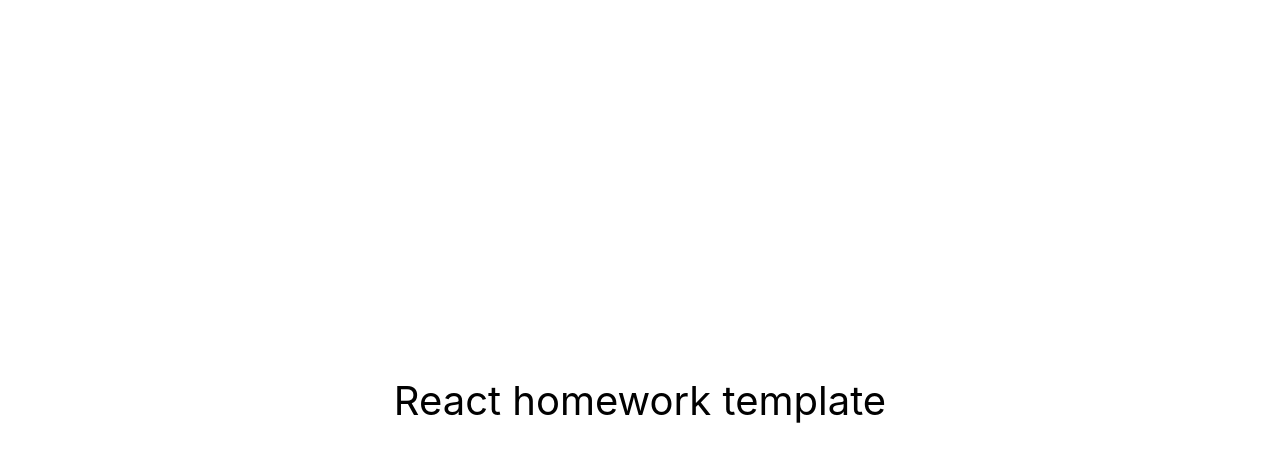
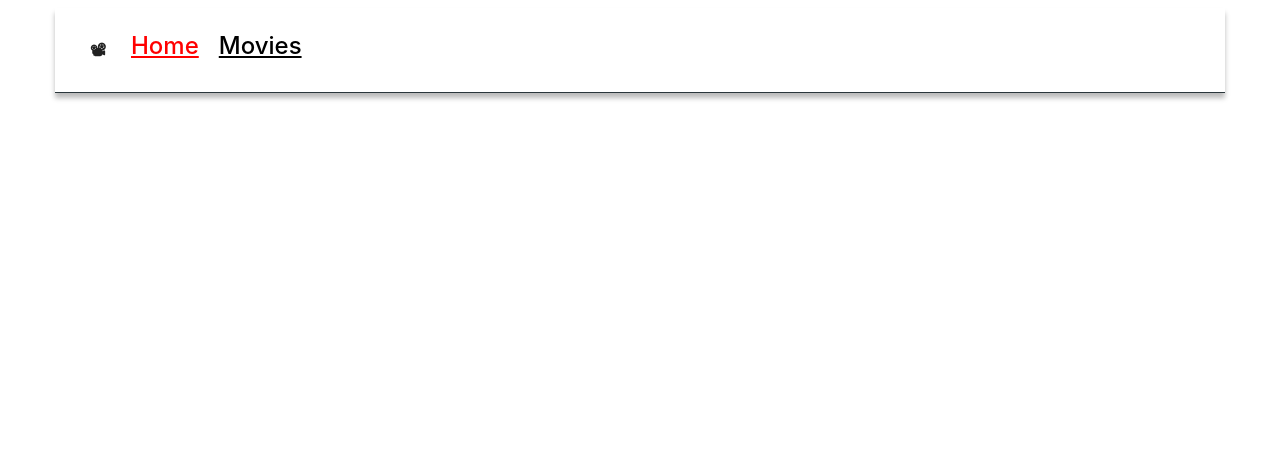
Before and after one commit to shmetanelena/goit-react-hw-05-movies, a React (Create React App) app: page / in a window 1280 px wide. Shown: the top 462 px of the page. Built offline with nearby package versions, Linux system fonts and the light colour scheme.

Commit message:
navigation

```diff
--- a/package.json
+++ b/package.json
@@ -7,9 +7,12 @@
     "@testing-library/jest-dom": "^5.16.3",
     "@testing-library/react": "^12.1.4",
     "@testing-library/user-event": "^13.5.0",
+    "axios": "^0.27.2",
     "react": "^18.1.0",
     "react-dom": "^18.1.0",
+    "react-router-dom": "^6.3.0",
     "react-scripts": "5.0.1",
+    "styled-components": "^5.3.5",
     "web-vitals": "^2.1.3"
   },
   "scripts": {
@@ -36,5 +39,8 @@
       "last 1 firefox version",
       "last 1 safari version"
     ]
+  },
+  "devDependencies": {
+    "prop-types": "^15.8.1"
   }
 }
--- a/src/components/App.jsx
+++ b/src/components/App.jsx
@@ -1,16 +1,14 @@
+//import Cont from './Container';
+//import Head from './Header';
+import Navigation from './Navigation';
+// import Navigation from './Navigation';
+
 export const App = () => {
   return (
-    <div
-      style={{
-        height: '100vh',
-        display: 'flex',
-        justifyContent: 'center',
-        alignItems: 'center',
-        fontSize: 40,
-        color: '#010101'
-      }}
-    >
-      React homework template
+    <div>
+      <Navigation></Navigation>
     </div>
   );
 };
+
+export default App;
--- /dev/null
+++ b/src/components/Navigation/Navigation.jsx
@@ -0,0 +1,23 @@
+//import styles from './N.module.css';
+// import { NavLink } from 'react-router-dom';
+import {
+  Container,
+  Header,
+  NavigationLink,
+  Nav,
+  Logo,
+} from './Navigation.styled';
+
+const Navigation = () => (
+  <Container>
+    <Header>
+      <Nav>
+        <Logo> 📽</Logo>
+        <NavigationLink to="/">Home</NavigationLink>
+        <NavigationLink to="/movies">Movies</NavigationLink>
+      </Nav>
+    </Header>
+  </Container>
+);
+
+export default Navigation;
--- /dev/null
+++ b/src/components/Navigation/Navigation.styled.js
@@ -0,0 +1,47 @@
+import styled from 'styled-components';
+import { NavLink } from 'react-router-dom';
+
+// export const Header = styled.header`
+//   box-shadow: 0px 5px 5px 0px rgba(0, 0, 0, 0.27);
+//   padding-left: 20px;
+// `;
+export const Container = styled.div`
+  max-width: 1170px;
+  margin: 0 auto;
+  padding: 0 16px;
+`;
+
+export const Header = styled.header`
+  box-shadow: 0px 5px 5px 0px rgba(0, 0, 0, 0.27);
+  padding-left: 5px;
+  display: flex;
+  justify-content: space-between;
+  align-items: center;
+  min-height: 80px;
+  margin-bottom: 16px;
+  border-bottom: 1px solid #2a363b;
+  > nav {
+    display: flex;
+  }
+`;
+
+export const Nav = styled.nav`
+  display: flex;
+  flex-wrap: wrap;
+  gap: 20px;
+`;
+
+export const NavigationLink = styled(NavLink)`
+  color: black;
+  font-size: 24px;
+  font-weight: 500;
+  padding-top: 20px;
+  padding-bottom: 20px;
+  &.active {
+    color: red;
+  }
+`;
+export const Logo = styled.p`
+  font-weight: 700;
+  margin: 30px 5px 30px 30px;
+`;
--- /dev/null
+++ b/src/components/Navigation/index.js
@@ -0,0 +1 @@
+export { default } from './Navigation';
--- a/src/index.css
+++ b/src/index.css
@@ -1,7 +1,9 @@
 @import-normalize; /* bring in normalize.css styles */
 
 body {
-  margin: 0;
+  line-height: 1.5;
+  background-color: #fff;
+  color: #212121;
   font-family: -apple-system, BlinkMacSystemFont, 'Segoe UI', 'Roboto', 'Oxygen',
     'Ubuntu', 'Cantarell', 'Fira Sans', 'Droid Sans', 'Helvetica Neue',
     sans-serif;
@@ -13,3 +15,13 @@
   font-family: source-code-pro, Menlo, Monaco, Consolas, 'Courier New',
     monospace;
 }
+
+img {
+  display: block;
+  max-width: 100%;
+  height: auto;
+}
+
+button {
+  cursor: pointer;
+}
--- a/src/index.js
+++ b/src/index.js
@@ -1,10 +1,13 @@
 import React from 'react';
 import ReactDOM from 'react-dom/client';
+import { BrowserRouter } from 'react-router-dom';
 import { App } from 'components/App';
 import './index.css';
 
 ReactDOM.createRoot(document.getElementById('root')).render(
   <React.StrictMode>
-    <App />
+    <BrowserRouter>
+      <App />
+    </BrowserRouter>
   </React.StrictMode>
 );
```
Also changed, not shown: src/services/ themoviedb-api.js (added, +15 -0 lines), 2 other files (tests, documents, lock files or other folders).
